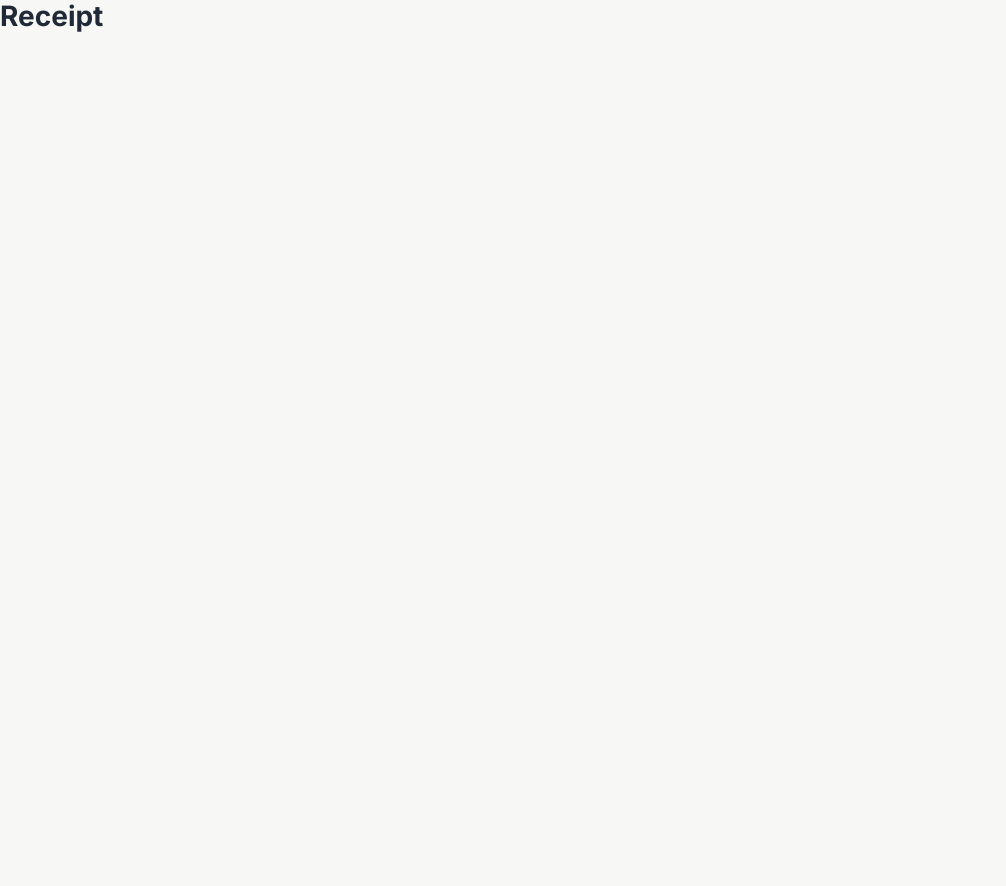
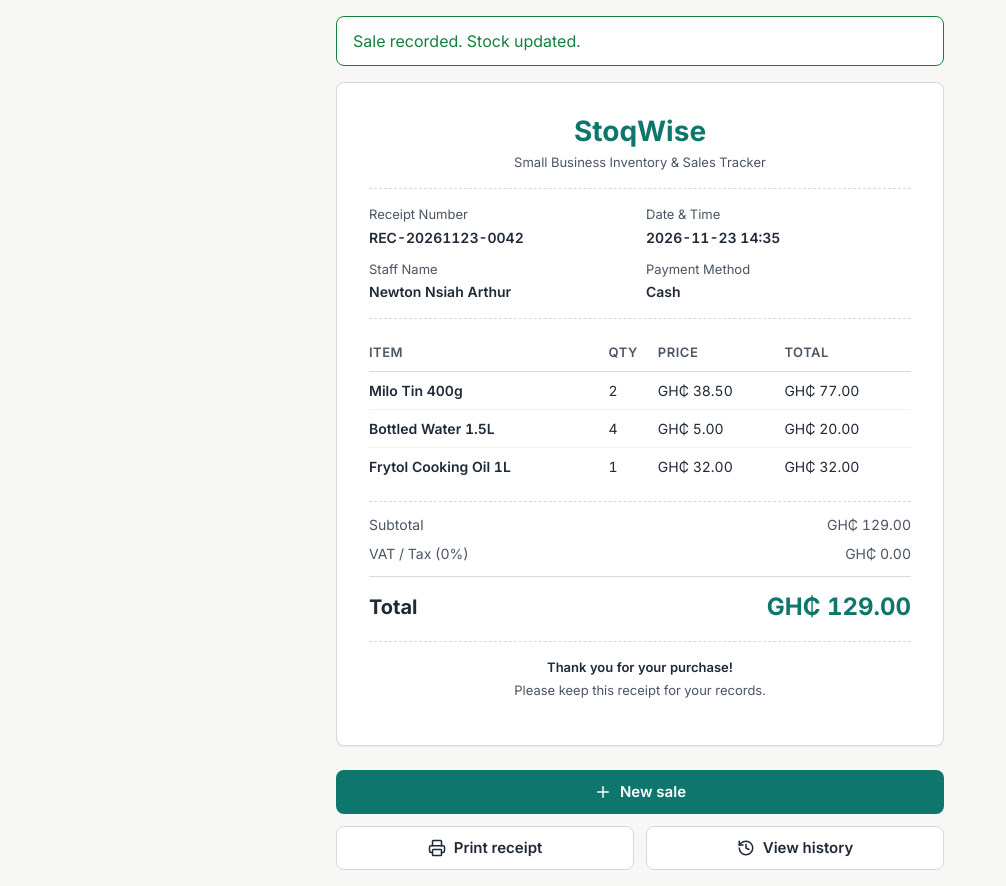
Before and after one commit to ClaudiaWilson18/Stoqwise, a React (Vite) app: page /receipt in a window 1280 px wide. Shown: the whole page, without its empty margins (0-1006 px from the left). Before the commit the page ends 800 px from the top, so only its background shows below. Built offline with nearby package versions, Linux system fonts and the light colour scheme.

Commit message:
Add static Receipt screen with printable receipt and actions

```diff
--- a/src/pages/Receipt.jsx
+++ b/src/pages/Receipt.jsx
@@ -1,3 +1,133 @@
+import { Plus, Printer, History } from 'lucide-react';
+import { Button, Banner } from '../components/ui';
+import '../styles/sales.css';
+
+// Hard-coded static sample receipt data for Phase 1 (23 Nov - 25 Nov)
+// Follows agreed Sale and Sale Item data shapes (Alfred & Nana):
+// Sale: id, receiptNumber, date, staff, items, total.
+// Sale item: productId, name, quantity, price.
+const DEFAULT_SALE = {
+  id: 'sale-101',
+  receiptNumber: 'REC-20261123-0042',
+  date: '2026-11-23 14:35',
+  staff: 'Newton Nsiah Arthur',
+  paymentMethod: 'Cash',
+  items: [
+    { productId: 1, name: 'Milo Tin 400g', quantity: 2, price: 38.5 },
+    { productId: 8, name: 'Bottled Water 1.5L', quantity: 4, price: 5.0 },
+    { productId: 3, name: 'Frytol Cooking Oil 1L', quantity: 1, price: 32.0 },
+  ],
+  total: 129.0,
+};
+
 export default function Receipt() {
-  return <h1>Receipt</h1>
+  const sale = DEFAULT_SALE;
+
+  const handlePrint = () => {
+    window.print();
+  };
+
+  const handleNewSale = () => {
+    window.location.href = '/sales/new';
+  };
+
+  const handleViewHistory = () => {
+    window.location.href = '/sales';
+  };
+
+  return (
+    <section className="receipt-page">
+      {/* Banner using exact text requested in design document */}
+      <div className="receipt-banner-wrap">
+        <Banner variant="success">Sale recorded. Stock updated.</Banner>
+      </div>
+
+      <div className="receipt-card">
+        {/* Brand header */}
+        <div className="receipt-brand">
+          <h1 className="receipt-brand-title">StoqWise</h1>
+          <p className="receipt-brand-tagline">Small Business Inventory &amp; Sales Tracker</p>
+        </div>
+
+        {/* Metadata section */}
+        <div className="receipt-meta-grid">
+          <div className="receipt-meta-item">
+            <span className="receipt-meta-label">Receipt Number</span>
+            <span className="receipt-meta-value">{sale.receiptNumber}</span>
+          </div>
+          <div className="receipt-meta-item">
+            <span className="receipt-meta-label">Date &amp; Time</span>
+            <span className="receipt-meta-value">{sale.date}</span>
+          </div>
+          <div className="receipt-meta-item">
+            <span className="receipt-meta-label">Staff Name</span>
+            <span className="receipt-meta-value">{sale.staff}</span>
+          </div>
+          <div className="receipt-meta-item">
+            <span className="receipt-meta-label">Payment Method</span>
+            <span className="receipt-meta-value">{sale.paymentMethod || 'Cash'}</span>
+          </div>
+        </div>
+
+        {/* Items breakdown table */}
+        <table className="receipt-table" aria-label="Receipt items breakdown">
+          <thead>
+            <tr>
+              <th>Item</th>
+              <th className="num">Qty</th>
+              <th className="num">Price</th>
+              <th className="num">Total</th>
+            </tr>
+          </thead>
+          <tbody>
+            {sale.items.map((item, index) => (
+              <tr key={item.productId || index}>
+                <td className="receipt-item-name">{item.name}</td>
+                <td className="num">{item.quantity}</td>
+                <td className="num">GH₵ {item.price.toFixed(2)}</td>
+                <td className="num">GH₵ {(item.quantity * item.price).toFixed(2)}</td>
+              </tr>
+            ))}
+          </tbody>
+        </table>
+
+        {/* Totals */}
+        <div className="receipt-totals">
+          <div className="receipt-total-row">
+            <span>Subtotal</span>
+            <span className="num">GH₵ {sale.total.toFixed(2)}</span>
+          </div>
+          <div className="receipt-total-row">
+            <span>VAT / Tax (0%)</span>
+            <span className="num">GH₵ 0.00</span>
+          </div>
+          <div className="receipt-total-row receipt-total-row--grand">
+            <span>Total</span>
+            <span className="receipt-grand-amount">GH₵ {sale.total.toFixed(2)}</span>
+          </div>
+        </div>
+
+        {/* Footer */}
+        <div className="receipt-footer">
+          <p className="receipt-footer-note">Thank you for your purchase!</p>
+          <p>Please keep this receipt for your records.</p>
+        </div>
+      </div>
+
+      {/* Action buttons: New sale, Print receipt, View history */}
+      <div className="receipt-actions">
+        <Button variant="primary" block icon={Plus} onClick={handleNewSale}>
+          New sale
+        </Button>
+        <div className="receipt-actions-row">
+          <Button variant="secondary" icon={Printer} onClick={handlePrint}>
+            Print receipt
+          </Button>
+          <Button variant="secondary" icon={History} onClick={handleViewHistory}>
+            View history
+          </Button>
+        </div>
+      </div>
+    </section>
+  );
 }
--- a/src/styles/sales.css
+++ b/src/styles/sales.css
@@ -401,3 +401,215 @@
     flex-wrap: wrap;
   }
 }
+
+
+/* ==========================================================================
+   Receipt Screen Styles
+   ========================================================================== */
+
+.receipt-page {
+  max-width: 640px;
+  margin: 0 auto;
+  padding: var(--space-4);
+  font-family: var(--font-family);
+  color: var(--color-text);
+}
+
+.receipt-banner-wrap {
+  margin-bottom: var(--space-4);
+}
+
+.receipt-card {
+  background: var(--color-surface);
+  border: var(--border);
+  border-radius: var(--radius);
+  box-shadow: var(--shadow-card);
+  padding: var(--space-6);
+  margin-bottom: var(--space-5);
+}
+
+.receipt-brand {
+  text-align: center;
+  margin-bottom: var(--space-4);
+  padding-bottom: var(--space-4);
+  border-bottom: 1px dashed var(--color-border);
+}
+
+.receipt-brand-title {
+  font-size: var(--font-size-page-title);
+  font-weight: var(--font-weight-bold);
+  color: var(--color-primary);
+  margin: 0 0 var(--space-1);
+}
+
+.receipt-brand-tagline {
+  font-size: var(--font-size-small);
+  color: var(--color-muted);
+  margin: 0;
+}
+
+/* Metadata grid */
+.receipt-meta-grid {
+  display: grid;
+  grid-template-columns: 1fr 1fr;
+  gap: var(--space-3);
+  margin-bottom: var(--space-4);
+  padding-bottom: var(--space-4);
+  border-bottom: 1px dashed var(--color-border);
+  font-size: var(--font-size-table);
+}
+
+.receipt-meta-item {
+  display: flex;
+  flex-direction: column;
+  gap: 2px;
+}
+
+.receipt-meta-label {
+  font-size: var(--font-size-small);
+  color: var(--color-muted);
+}
+
+.receipt-meta-value {
+  font-weight: var(--font-weight-semibold);
+  color: var(--color-text);
+  font-variant-numeric: tabular-nums;
+}
+
+/* Items Table */
+.receipt-table {
+  width: 100%;
+  border-collapse: collapse;
+  font-size: var(--font-size-table);
+  font-variant-numeric: tabular-nums;
+  margin-bottom: var(--space-4);
+}
+
+.receipt-table th,
+.receipt-table td {
+  padding: var(--space-2) 0;
+  text-align: left;
+}
+
+.receipt-table th {
+  border-bottom: 1px solid var(--color-border);
+  font-weight: var(--font-weight-semibold);
+  color: var(--color-muted);
+  font-size: var(--font-size-small);
+  text-transform: uppercase;
+  letter-spacing: 0.5px;
+}
+
+.receipt-table td {
+  border-bottom: 1px solid #f1f1ed;
+  vertical-align: middle;
+}
+
+.receipt-table tbody tr:last-child td {
+  border-bottom: none;
+}
+
+.receipt-item-name {
+  font-weight: var(--font-weight-semibold);
+}
+
+/* Financial Totals */
+.receipt-totals {
+  border-top: 1px dashed var(--color-border);
+  padding-top: var(--space-3);
+  margin-bottom: var(--space-4);
+}
+
+.receipt-total-row {
+  display: flex;
+  justify-content: space-between;
+  align-items: center;
+  font-size: var(--font-size-table);
+  color: var(--color-muted);
+  margin-bottom: var(--space-2);
+}
+
+.receipt-total-row--grand {
+  border-top: 1px solid var(--color-border);
+  padding-top: var(--space-3);
+  margin-top: var(--space-3);
+  font-size: var(--font-size-section);
+  font-weight: var(--font-weight-bold);
+  color: var(--color-text);
+}
+
+.receipt-grand-amount {
+  color: var(--color-primary);
+  font-size: 24px;
+  font-variant-numeric: tabular-nums;
+}
+
+/* Receipt Footer */
+.receipt-footer {
+  text-align: center;
+  border-top: 1px dashed var(--color-border);
+  padding-top: var(--space-4);
+  font-size: var(--font-size-small);
+  color: var(--color-muted);
+}
+
+.receipt-footer-note {
+  margin: 0 0 var(--space-1);
+  font-weight: var(--font-weight-semibold);
+  color: var(--color-text);
+}
+
+/* Action Buttons */
+.receipt-actions {
+  display: flex;
+  flex-direction: column;
+  gap: var(--space-3);
+}
+
+.receipt-actions-row {
+  display: grid;
+  grid-template-columns: 1fr 1fr;
+  gap: var(--space-3);
+}
+
+/* Print Stylesheet */
+@media print {
+  body {
+    background: #ffffff !important;
+    color: #000000 !important;
+  }
+
+  .receipt-page {
+    max-width: 100% !important;
+    padding: 0 !important;
+    margin: 0 !important;
+  }
+
+  .receipt-banner-wrap,
+  .receipt-actions,
+  .inv-header,
+  header,
+  nav {
+    display: none !important;
+  }
+
+  .receipt-card {
+    border: none !important;
+    box-shadow: none !important;
+    padding: 16px !important;
+    margin: 0 auto !important;
+    width: 100% !important;
+    max-width: 480px !important;
+  }
+
+  .receipt-brand-title,
+  .receipt-grand-amount {
+    color: #000000 !important;
+  }
+}
+
+@media (max-width: 639px) {
+  .receipt-actions-row {
+    grid-template-columns: 1fr;
+  }
+}
```
